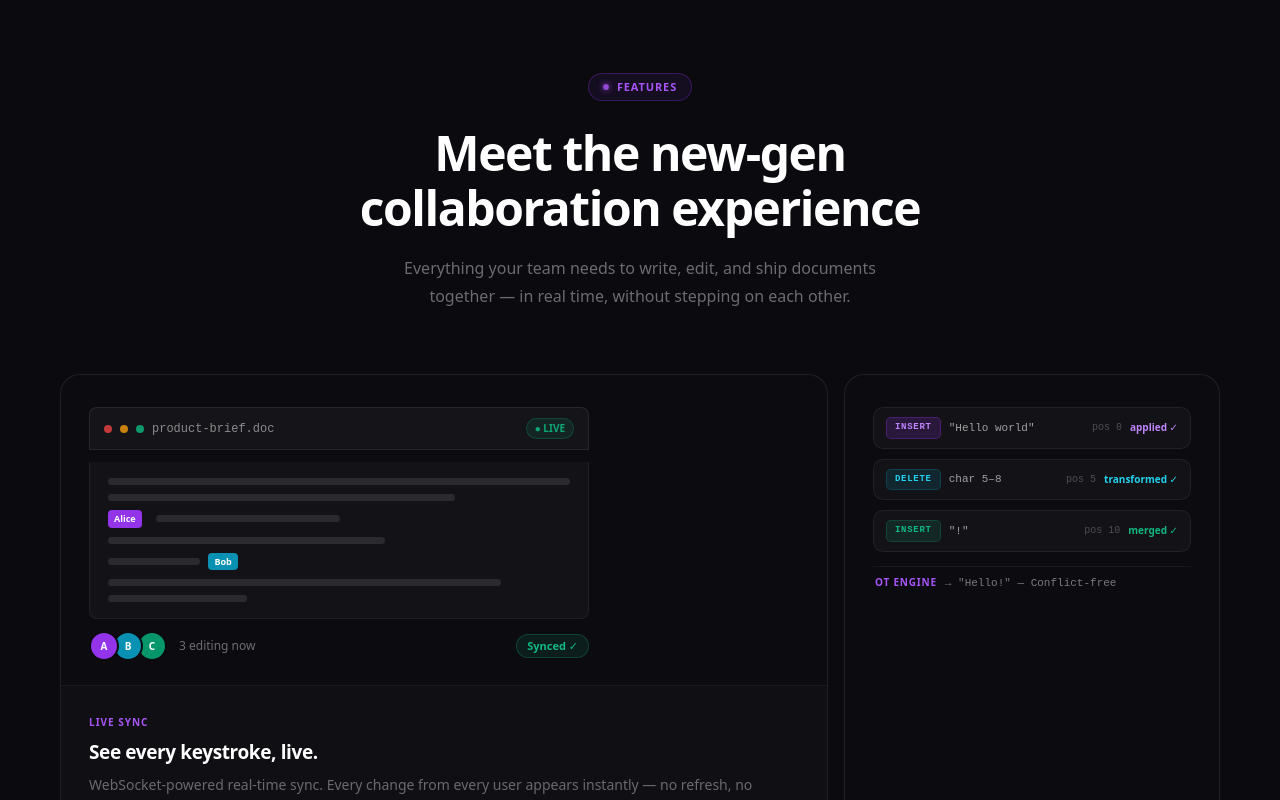
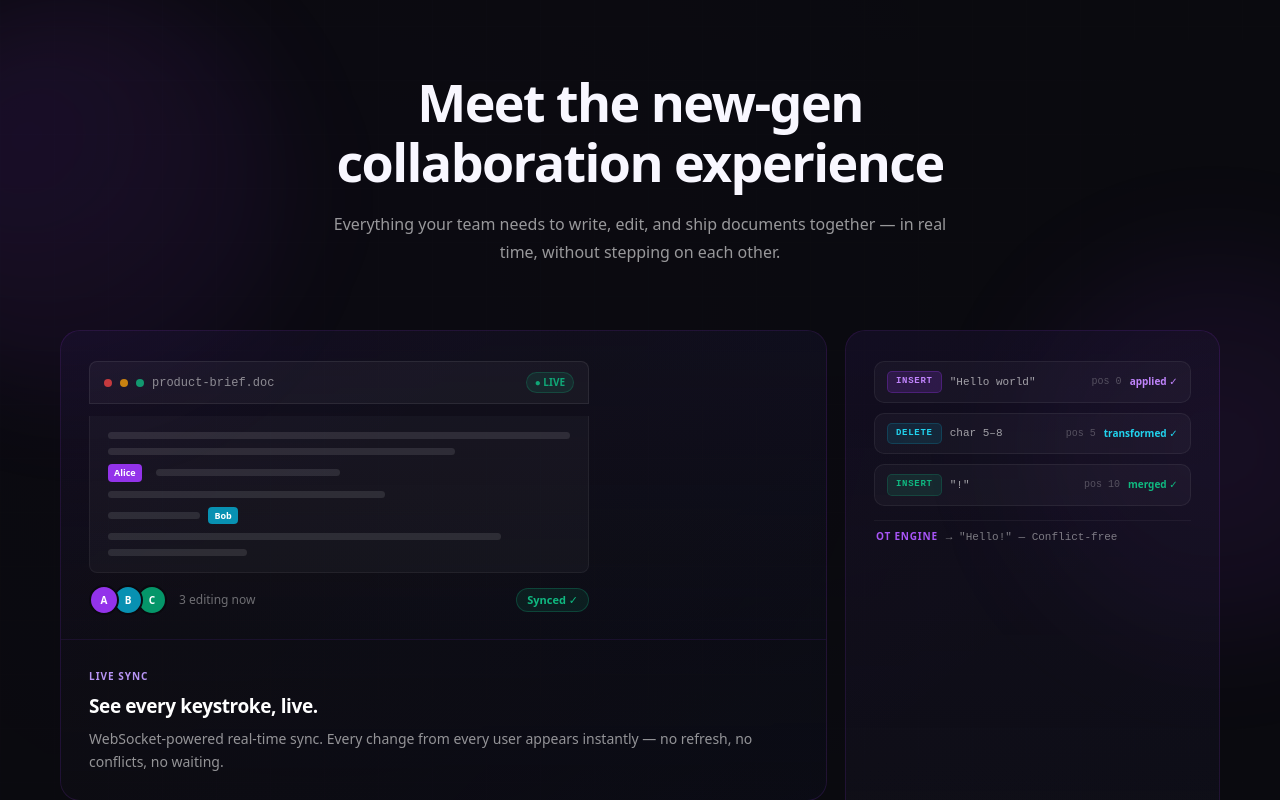
Before and after one commit to AryanKhokale/collabocalypse, a React (Vite) app: page / in a window 1280 px wide. Shown: the part 940-1740 px from the top of the page. Built offline with nearby package versions, Linux system fonts and the light colour scheme; no server answers.

Commit message:
improve the feature section

```diff
--- a/src/components/Login.css
+++ b/src/components/Login.css
@@ -296,7 +296,7 @@
   margin: 0;
   font-size: 22px;
   font-weight: 600;
-  color: #ffffff;
+  color: #ddd5ee;
   letter-spacing: 0.5px;
   cursor: pointer;
 }
--- a/src/components/landing/Features.css
+++ b/src/components/landing/Features.css
@@ -2,18 +2,85 @@
 .bf-section {
   padding: 100px 0 80px;
   position: relative;
+  isolation: isolate;
+}
+
+.bf-bg-layer {
+  position: absolute;
+  pointer-events: none;
+  z-index: 0;
+}
+
+.bf-bg-grid {
+  inset: 0;
+  background-image:
+    radial-gradient(circle at 25% 20%, rgba(147, 51, 234, 0.06), transparent 50%),
+    radial-gradient(circle at 80% 75%, rgba(59, 130, 246, 0.05), transparent 48%),
+    linear-gradient(rgba(255, 255, 255, 0.015) 1px, transparent 1px),
+    linear-gradient(90deg, rgba(255, 255, 255, 0.015) 1px, transparent 1px);
+  background-size: 100% 100%, 100% 100%, 54px 54px, 54px 54px;
+  mask-image: linear-gradient(to bottom, rgba(0, 0, 0, 0.65), transparent 95%);
+  opacity: 0.4;
+}
+
+.bf-bg-orb {
+  width: clamp(200px, 32vw, 420px);
+  aspect-ratio: 1;
+  border-radius: 50%;
+  filter: blur(48px);
+  animation: bfDrift 14s ease-in-out infinite;
+}
+
+.bf-bg-orb-a {
+  top: 40px;
+  left: -120px;
+  background: radial-gradient(circle at 35% 35%, rgba(147, 51, 234, 0.12), rgba(108, 33, 182, 0.02));
+}
+
+.bf-bg-orb-b {
+  right: -140px;
+  top: 280px;
+  background: radial-gradient(circle at 50% 50%, rgba(147, 51, 234, 0.11), rgba(108, 33, 182, 0.02));
+  animation-delay: 3.2s;
+}
+
+.bf-bg-orb-c {
+  bottom: -80px;
+  left: -100px;
+  background: radial-gradient(circle at 40% 40%, rgba(147, 51, 234, 0.1), rgba(108, 33, 182, 0.02));
+  animation-delay: 1.2s;
+}
+
+.bf-bg-orb-d {
+  bottom: 60px;
+  right: -160px;
+  background: radial-gradient(circle at 50% 50%, rgba(147, 51, 234, 0.09), rgba(108, 33, 182, 0.015));
+  animation-delay: 4.1s;
+}
+
+@keyframes bfDrift {
+  0%, 100% { transform: translate3d(0, 0, 0) scale(1); }
+  50% { transform: translate3d(0, -22px, 0) scale(1.02); }
 }
 
 .bf-inner {
   max-width: 1160px;
   margin: 0 auto;
   padding: 0 40px;
+  position: relative;
+  z-index: 1;
 }
 
 /* ── Header ── */
 .bf-header {
   text-align: center;
   margin-bottom: 64px;
+  animation: bfFadeIn 0.6s ease both;
+}
+
+@keyframes bfFadeIn {
+  from { opacity: 0; transform: translateY(18px); }
+  to { opacity: 1; transform: translateY(0); }
 }
 
 .bf-pill {
@@ -47,19 +114,20 @@
 }
 
 .bf-title {
-  font-size: 48px;
+  font-size: clamp(34px, 5vw, 52px);
   font-weight: 700;
-  color: #fff;
+  color: #f8f7ff;
   line-height: 1.15;
   letter-spacing: -0.03em;
   margin: 0 0 18px;
+  text-wrap: balance;
 }
 
 .bf-sub {
   font-size: 16px;
-  color: rgba(255, 255, 255, 0.4);
+  color: rgba(255, 255, 255, 0.58);
   line-height: 1.75;
-  max-width: 520px;
+  max-width: 620px;
   margin: 0 auto;
 }
 
@@ -68,7 +136,7 @@
   display: grid;
   grid-template-columns: repeat(3, 1fr);
   grid-template-rows: auto auto auto;
-  gap: 16px;
+  gap: 18px;
 }
 
 /* Card sizes */
@@ -79,16 +147,38 @@
 
 /* ── Card base ── */
 .bf-card {
-  background: rgba(255, 255, 255, 0.025);
-  border: 1px solid rgba(255, 255, 255, 0.07);
+  background: linear-gradient(140deg, rgba(147, 51, 234, 0.06) 0%, rgba(255, 255, 255, 0.02) 35%, rgba(59, 130, 246, 0.03) 100%);
+  border: 1px solid rgba(147, 51, 234, 0.15);
   border-radius: 20px;
   overflow: hidden;
   display: flex;
   flex-direction: column;
   opacity: 0;
   transform: translateY(36px);
-  transition: border-color 0.3s, box-shadow 0.3s, transform 0.3s;
+  transition: border-color 0.3s ease, box-shadow 0.3s ease, transform 0.3s ease, background 0.3s ease;
   will-change: transform, opacity;
+  position: relative;
+}
+
+.bf-card::after {
+  content: '';
+  position: absolute;
+  inset: 0;
+  background: linear-gradient(120deg, transparent 35%, rgba(255, 255, 255, 0.04), transparent 65%);
+  transform: translateX(-140%);
+  transition: transform 0.6s ease;
+  pointer-events: none;
+}
+
+.bf-card-glow {
+  position: absolute;
+  inset: -1px;
+  border-radius: inherit;
+  background: radial-gradient(circle at 10% 10%, rgba(147, 51, 234, 0.08), transparent 40%),
+              radial-gradient(circle at 90% 90%, rgba(59, 130, 246, 0.07), transparent 38%);
+  opacity: 0;
+  transition: opacity 0.3s ease;
+  pointer-events: none;
 }
 
 .bf-card.bf-visible {
@@ -106,17 +196,26 @@
 }
 
 .bf-card:hover {
-  border-color: rgba(168, 85, 247, 0.3);
-  box-shadow: 0 0 0 1px rgba(168, 85, 247, 0.1), 0 24px 60px rgba(0, 0, 0, 0.4);
-  transform: translateY(-3px);
+  border-color: rgba(147, 51, 234, 0.35);
+  box-shadow: 0 0 0 1px rgba(147, 51, 234, 0.12), 0 20px 50px rgba(0, 0, 0, 0.35);
+  transform: translateY(-4px);
+  background: linear-gradient(140deg, rgba(147, 51, 234, 0.1) 0%, rgba(255, 255, 255, 0.03) 38%, rgba(59, 130, 246, 0.05) 100%);
+}
+
+.bf-card:hover .bf-card-glow {
+  opacity: 0.5;
+}
+
+.bf-card:hover::after {
+  transform: translateX(110%);
 }
 
 /* ── Preview area ── */
 .bf-card-preview {
   flex: 1;
-  padding: 32px 28px 24px;
-  background: rgba(0, 0, 0, 0.2);
-  border-bottom: 1px solid rgba(255, 255, 255, 0.05);
+  padding: 30px 28px 24px;
+  background: linear-gradient(180deg, rgba(20, 16, 40, 0.4), rgba(12, 10, 22, 0.2));
+  border-bottom: 1px solid rgba(147, 51, 234, 0.08);
   display: flex;
   align-items: flex-start;
   justify-content: flex-start;
@@ -133,6 +232,7 @@
 .bf-card-body {
   padding: 22px 28px 26px;
   flex-shrink: 0;
+  background: linear-gradient(180deg, rgba(12, 10, 20, 0.2), rgba(10, 8, 18, 0.35));
 }
 
 .bf-tag {
@@ -141,7 +241,7 @@
   font-weight: 700;
   letter-spacing: 0.1em;
   text-transform: uppercase;
-  color: #a855f7;
+  color: #b794f4;
   margin-bottom: 10px;
 }
 
@@ -156,7 +256,7 @@
 
 .bf-card-desc {
   font-size: 14px;
-  color: rgba(255, 255, 255, 0.38);
+  color: rgba(255, 255, 255, 0.56);
   line-height: 1.7;
   margin: 0;
 }
@@ -282,6 +382,19 @@
   display: flex;
   align-items: center;
   gap: 0;
+}
+
+.bp-realtime,
+.bp-ot,
+.bp-versions,
+.bp-share,
+.bp-auth {
+  animation: bfLiftIn 0.6s ease both;
+}
+
+@keyframes bfLiftIn {
+  from { opacity: 0; transform: translateY(10px); }
+  to { opacity: 1; transform: translateY(0); }
 }
 
 .bp-avatar {
@@ -610,9 +723,15 @@
 
 /* ── Responsive ── */
 @media (max-width: 900px) {
+  .bf-section {
+    padding: 82px 0 64px;
+  }
+
   .bf-grid {
     grid-template-columns: 1fr;
+    gap: 14px;
   }
+
   .bf-card-large,
   .bf-card-tall,
   .bf-card-medium,
@@ -620,6 +739,44 @@
     grid-column: span 1;
     grid-row: span 1;
   }
+
+  .bf-card {
+    border-radius: 18px;
+  }
+
+  .bf-card-preview {
+    min-height: 170px;
+    padding: 24px 20px 20px;
+  }
+
+  .bf-card-body {
+    padding: 18px 20px 22px;
+  }
+
   .bf-title { font-size: 34px; }
   .bf-inner { padding: 0 20px; }
+
+  .bf-bg-orb {
+    filter: blur(22px);
+    opacity: 0.75;
+  }
 }
+
+@media (prefers-reduced-motion: reduce) {
+  .bf-pill-dot,
+  .bf-bg-orb,
+  .bp-live-badge,
+  .bp-cursor-caret,
+  .bp-ot-row,
+  .bf-card,
+  .bf-card::after,
+  .bf-header,
+  .bp-realtime,
+  .bp-ot,
+  .bp-versions,
+  .bp-share,
+  .bp-auth {
+    animation: none !important;
+    transition: none !important;
+  }
+}
--- a/src/components/landing/Features.jsx
+++ b/src/components/landing/Features.jsx
@@ -184,12 +184,11 @@ const FeaturesSection = () => {
 
   return (
     <section className="bf-section" id="features">
+      <div className="bf-bg-layer bf-bg-grid" aria-hidden="true" />
+      <div className="bf-bg-layer bf-bg-orb bf-bg-orb-a" aria-hidden="true" />
+      <div className="bf-bg-layer bf-bg-orb bf-bg-orb-b" aria-hidden="true" />
       <div className="bf-inner">
         <div className="bf-header">
-          <div className="bf-pill">
-            <span className="bf-pill-dot" />
-            Features
-          </div>
           <h2 className="bf-title">
             Meet the new-gen<br />collaboration experience
           </h2>
@@ -205,6 +204,7 @@ const FeaturesSection = () => {
               className={`bf-card bf-card-${card.size} bf-delay-${i}`}
               ref={(el) => (refs.current[i] = el)}
             >
+              <div className="bf-card-glow" aria-hidden="true" />
               <div className="bf-card-preview">
                 {card.preview}
               </div>
@@ -217,6 +217,8 @@ const FeaturesSection = () => {
           ))}
         </div>
       </div>
+      <div className="bf-bg-layer bf-bg-orb bf-bg-orb-c" aria-hidden="true" />
+      <div className="bf-bg-layer bf-bg-orb bf-bg-orb-d" aria-hidden="true" />
     </section>
   );
 };
```
